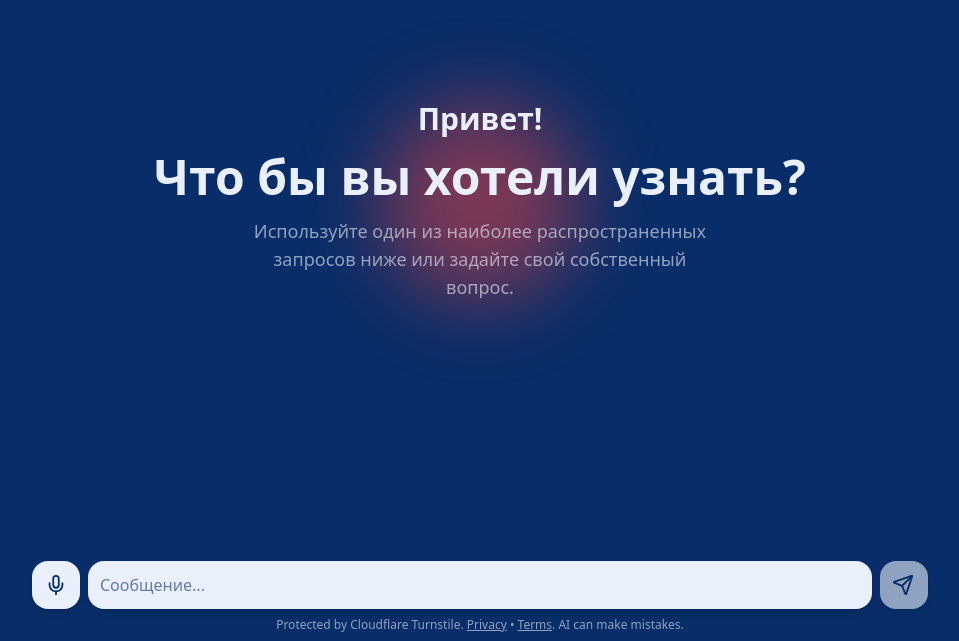
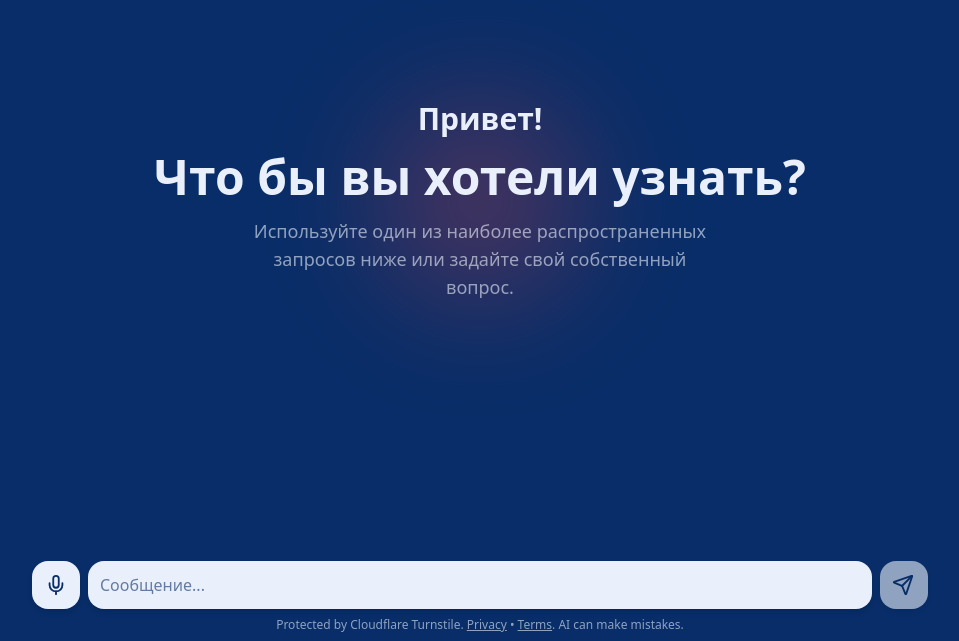
Before and after one commit to KuzkaPim/chat_gpt, a Next.js app: page / in a window 1280 px wide. Shown: the part 159-800 px from the top of the page, without its empty margins (160-1119 px from the left). Built offline with nearby package versions, Linux system fonts and the light colour scheme; no server answers.

Commit message:
fix: update padding bottom for chat

```diff
--- a/src/views/chat/sections/ChatClient.tsx
+++ b/src/views/chat/sections/ChatClient.tsx
@@ -92,12 +92,12 @@ export const ChatClient = ({
   return (
     <section
       className={cn(
-        'min-h-dvh scale-0 pt-2 transition duration-250 origin-top-right pb-[calc(var(--ta-height)+52px)] sm:pb-[calc(var(--ta-height)+40px)]',
+        'min-h-dvh scale-0 pt-2 transition duration-250 origin-top-right pb-[calc(var(--ta-height))]',
         isChatting && 'scale-100'
       )}
       style={
         {
-          '--ta-height': `${Math.min(taHeight, 128)}px`,
+          '--ta-height': `${Math.min(taHeight, 128) + 52}px`,
         } as React.CSSProperties
       }
     >
--- a/src/views/chat/sections/Promo.tsx
+++ b/src/views/chat/sections/Promo.tsx
@@ -16,7 +16,7 @@ export const Promo = ({ isChatting }: PromoProps) => {
       <Container className="relative text-content-primary text-center">
         <div className="absolute left-1/2 top-1/2 -translate-x-1/2 -translate-y-1/2 pointer-events-none z-0">
           <div
-            className="w-50 h-50 rounded-full blur-2xl opacity-50"
+            className="w-50 h-50 rounded-full blur-3xl opacity-30"
             style={{
               background:
                 'radial-gradient(ellipse at center, rgba(239,68,68,1) 0%, rgba(239,68,68,1) 40%)',
```
